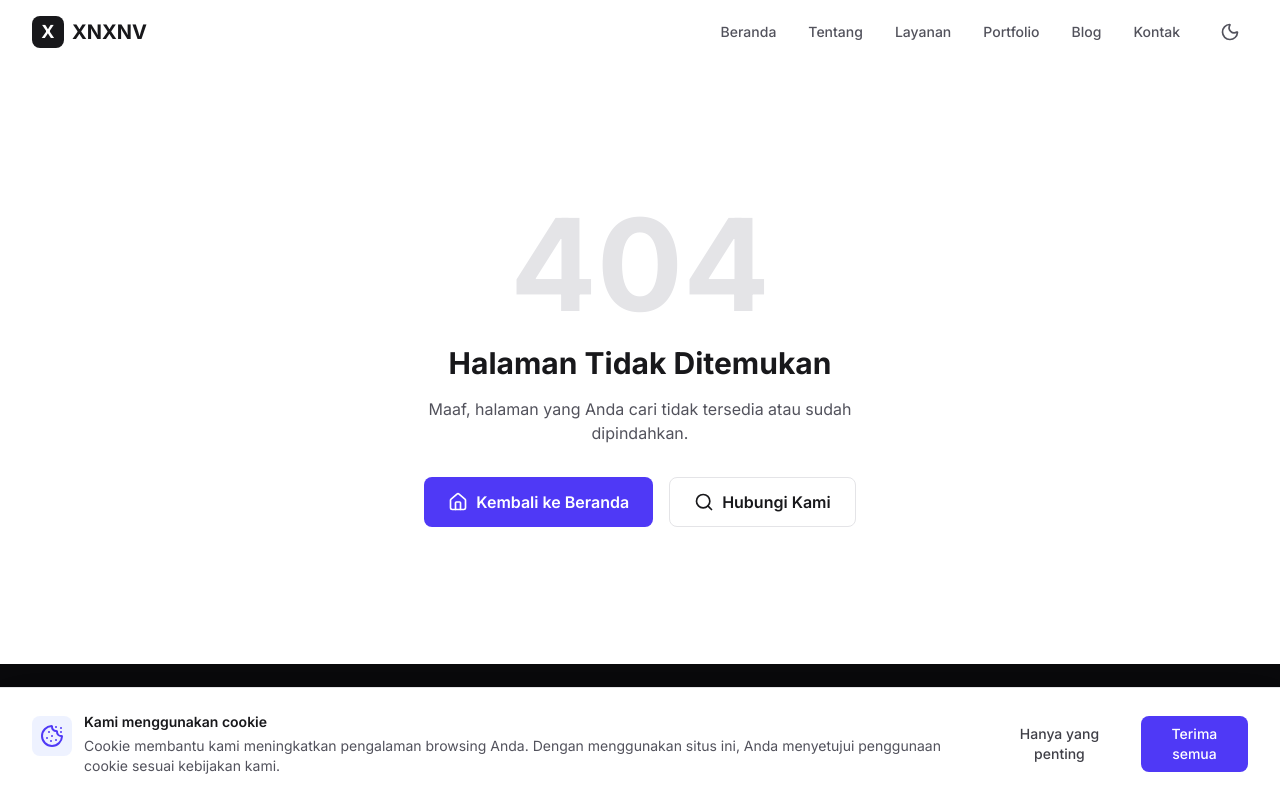
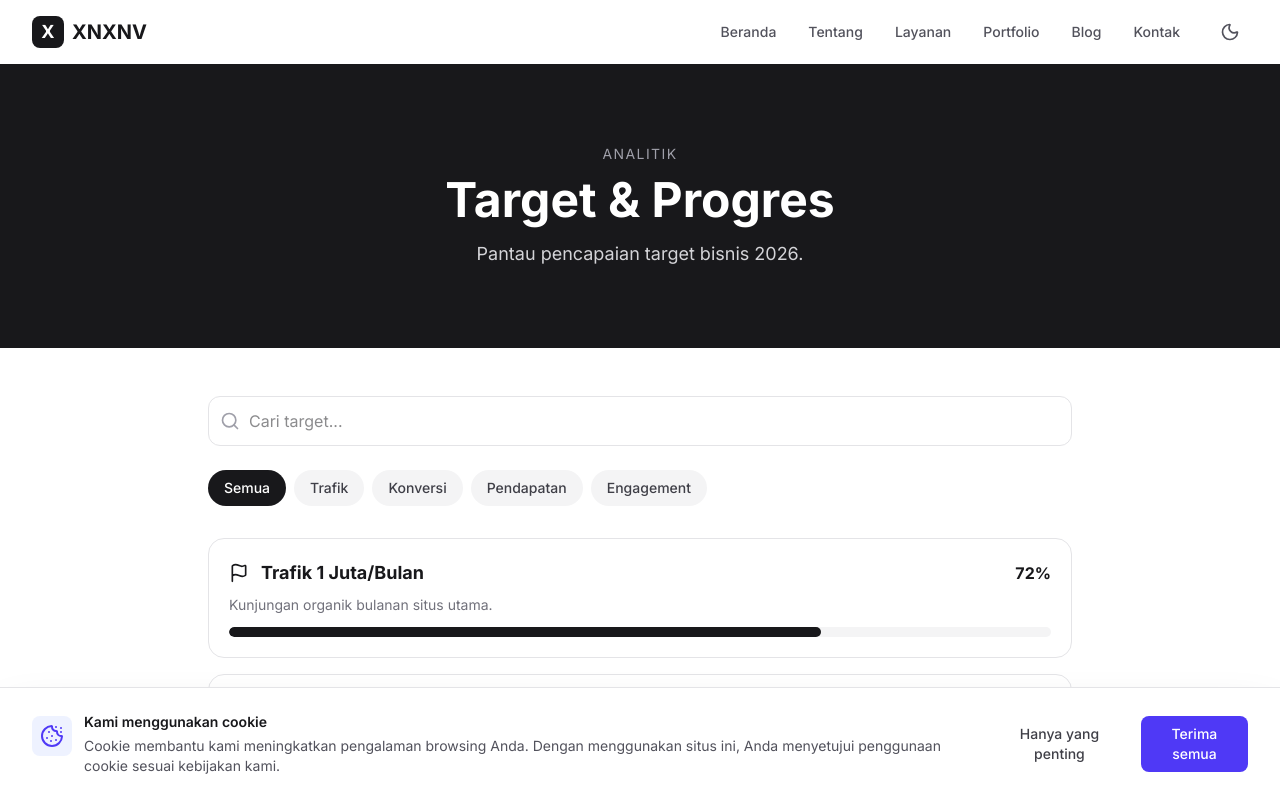
Before and after one commit to aryaapriawann-dev/XNXNV, a Next.js app: page /analytics/goals in a window 1280 px wide. Before the commit this address had no page. Shown: the top 798 px of the page. Built offline with nearby package versions, Linux system fonts and the light colour scheme.

Commit message:
feat(analytics): add Goals page

```diff
--- /dev/null
+++ b/src/app/analytics/goals/page.tsx
@@ -0,0 +1,43 @@
+"use client";
+import { useMemo, useState } from "react";
+import Link from "next/link";
+import { Search, Flag, ChevronRight } from "lucide-react";
+const GOALS = [
+  { id: "1", nama: "Trafik 1 Juta/Bulan", progres: 72, kategori: "trafik", deskripsi: "Kunjungan organik bulanan situs utama." },
+  { id: "2", nama: "Konversi Checkout 5%", progres: 64, kategori: "konversi", deskripsi: "Rasio pengunjung menjadi pembeli." },
+  { id: "3", nama: "MRR Rp500 Juta", progres: 58, kategori: "pendapatan", deskripsi: "Pendapatan berulang bulanan semua layanan." },
+  { id: "4", nama: "NPS di Atas 60", progres: 81, kategori: "engagement", deskripsi: "Skor kepuasan pelanggan triwulanan." },
+  { id: "5", nama: "Bounce Rate <35%", progres: 47, kategori: "trafik", deskripsi: "Menurunkan pentalan halaman landing." },
+  { id: "6", nama: "Retensi 85%", progres: 69, kategori: "engagement", deskripsi: "Pelanggan bertahan setelah 12 bulan." },
+];
+const CATS = [{ id: "all", label: "Semua" }, { id: "trafik", label: "Trafik" }, { id: "konversi", label: "Konversi" }, { id: "pendapatan", label: "Pendapatan" }, { id: "engagement", label: "Engagement" }] as const;
+export default function GoalsPage() {
+  const [q, setQ] = useState(""); const [cat, setCat] = useState<string>("all");
+  const f = useMemo(() => GOALS.filter((g) => (cat === "all" || g.kategori === cat) && (g.nama + g.deskripsi).toLowerCase().includes(q.toLowerCase())), [q, cat]);
+  return (
+    <div className="flex flex-col min-h-screen">
+      <section className="py-20 bg-zinc-900 text-white text-center"><div className="max-w-4xl mx-auto px-4">
+        <p className="text-sm uppercase tracking-widest text-zinc-400 mb-3">Analitik</p>
+        <h1 className="text-4xl sm:text-5xl font-bold mb-4">Target & Progres</h1>
+        <p className="text-lg text-zinc-300">Pantau pencapaian target bisnis 2026.</p></div></section>
+      <section className="py-12 bg-white dark:bg-slate-950"><div className="max-w-4xl mx-auto px-4">
+        <div className="relative mb-6"><Search className="absolute left-3 top-1/2 -translate-y-1/2 h-5 w-5 text-zinc-400" />
+          <input value={q} onChange={(e) => setQ(e.target.value)} placeholder="Cari target..."
+            className="w-full pl-10 pr-4 py-3 rounded-xl border border-zinc-200 dark:border-slate-700 bg-white dark:bg-slate-900 text-zinc-900 dark:text-white" /></div>
+        <div className="flex flex-wrap gap-2 mb-8">{CATS.map((c) => (
+          <button key={c.id} onClick={() => setCat(c.id)} className={`px-4 py-2 rounded-full text-sm font-medium transition-colors ${cat === c.id ? "bg-zinc-900 text-white dark:bg-white dark:text-zinc-900" : "bg-zinc-100 text-zinc-700 dark:bg-slate-800 dark:text-zinc-300"}`}>{c.label}</button>))}</div>
+        <ul className="space-y-4">{f.map((g) => (
+          <li key={g.id} className="p-5 rounded-2xl border border-zinc-200 dark:border-slate-800 bg-white dark:bg-slate-900">
+            <div className="flex items-center gap-3 mb-2"><Flag className="h-5 w-5 text-zinc-900 dark:text-white" />
+              <h2 className="text-lg font-bold text-zinc-900 dark:text-white flex-1">{g.nama}</h2>
+              <span className="font-bold text-zinc-900 dark:text-white">{g.progres}%</span></div>
+            <p className="text-sm text-zinc-500 mb-3">{g.deskripsi}</p>
+            <div className="h-2.5 rounded-full bg-zinc-100 dark:bg-slate-800 overflow-hidden">
+              <div className="h-full rounded-full bg-zinc-900 dark:bg-white transition-all" style={{ width: `${g.progres}%` }} /></div>
+          </li>))}</ul>
+        {f.length === 0 && <p className="text-center text-zinc-500 py-12">Tidak ada target yang cocok.</p>}
+        <div className="flex justify-center mt-12"><Link href="/analytics/export" className="inline-flex items-center gap-2 px-6 py-3 bg-zinc-900 text-white rounded-full font-semibold hover:bg-zinc-700 transition-colors">Ekspor Data <ChevronRight className="h-5 w-5" /></Link></div>
+      </div></section>
+    </div>
+  );
+}
```
